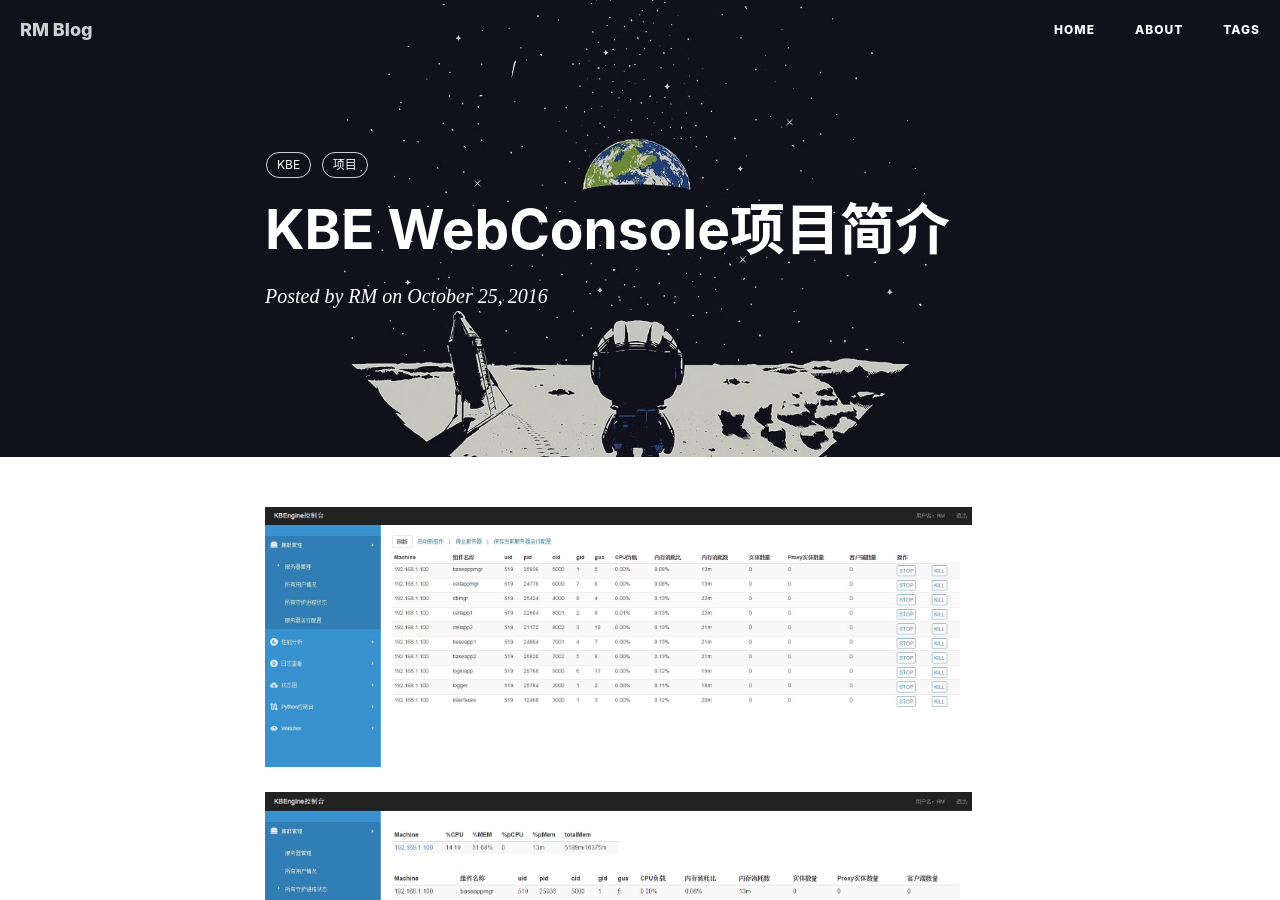
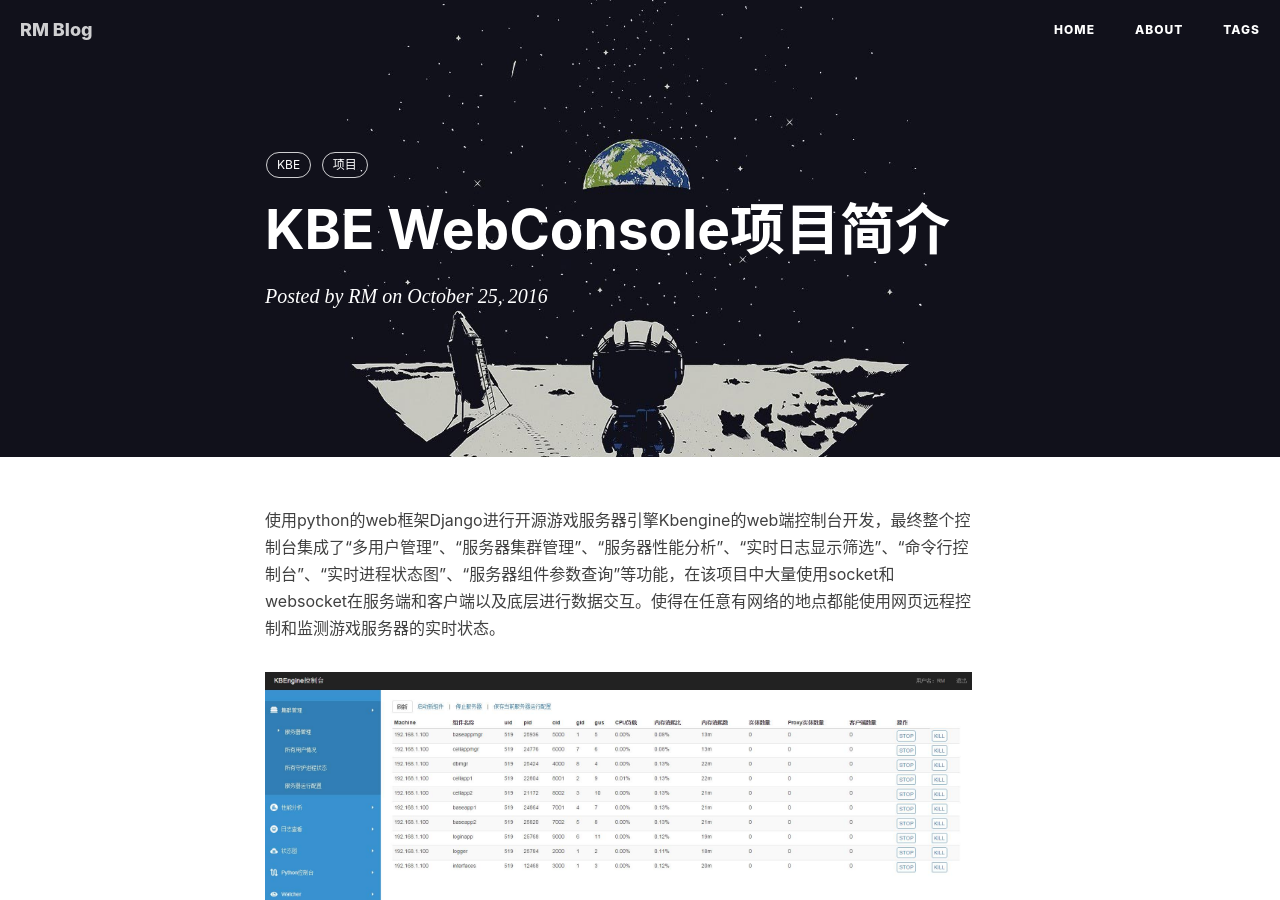
Before and after one commit to RMDevilMay/rm.github.com, a Jekyll site: the page built from _posts/2016-10-25-KBE WebConsole简介.markdown, in a window 1280 px wide and 900 px high. Built offline with Jekyll 4.4.1, drawn with Linux system fonts in a browser that asks for light colours; nearby versions of some CDN libraries; comment, search, counter and statistics services are not loaded.

Commit message:
增加说明

```diff
--- a/_posts/2016-10-25-KBE WebConsole简介.markdown
+++ b/_posts/2016-10-25-KBE WebConsole简介.markdown
@@ -8,7 +8,9 @@
     - KBE
     - 项目
 ---
-
+<div>
+	<p>使用python的web框架Django进行开源游戏服务器引擎Kbengine的web端控制台开发，最终整个控制台集成了“多用户管理”、“服务器集群管理”、“服务器性能分析”、“实时日志显示筛选”、“命令行控制台”、“实时进程状态图”、“服务器组件参数查询”等功能，在该项目中大量使用socket和websocket在服务端和客户端以及底层进行数据交互。使得在任意有网络的地点都能使用网页远程控制和监测游戏服务器的实时状态。 </p>
+</div>
 <img src="http://wuhaowei.com/img/wc/servser_manage.jpg" width="100%" />
 <img src="http://wuhaowei.com/img/wc/all_safe_cp.jpg" width="100%" />
 <img src="http://wuhaowei.com/img/wc/run_cp.jpg" width="100%" />
```
